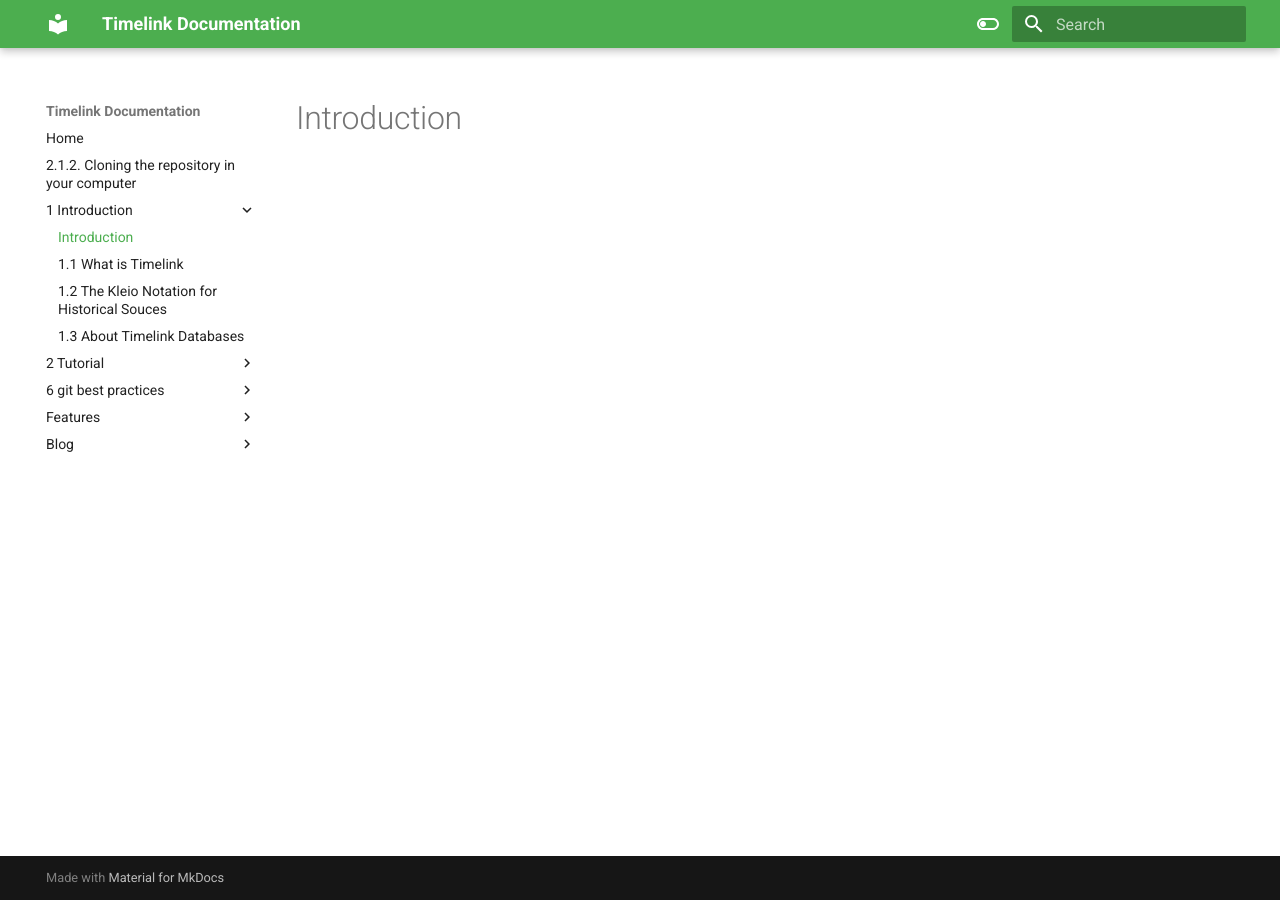
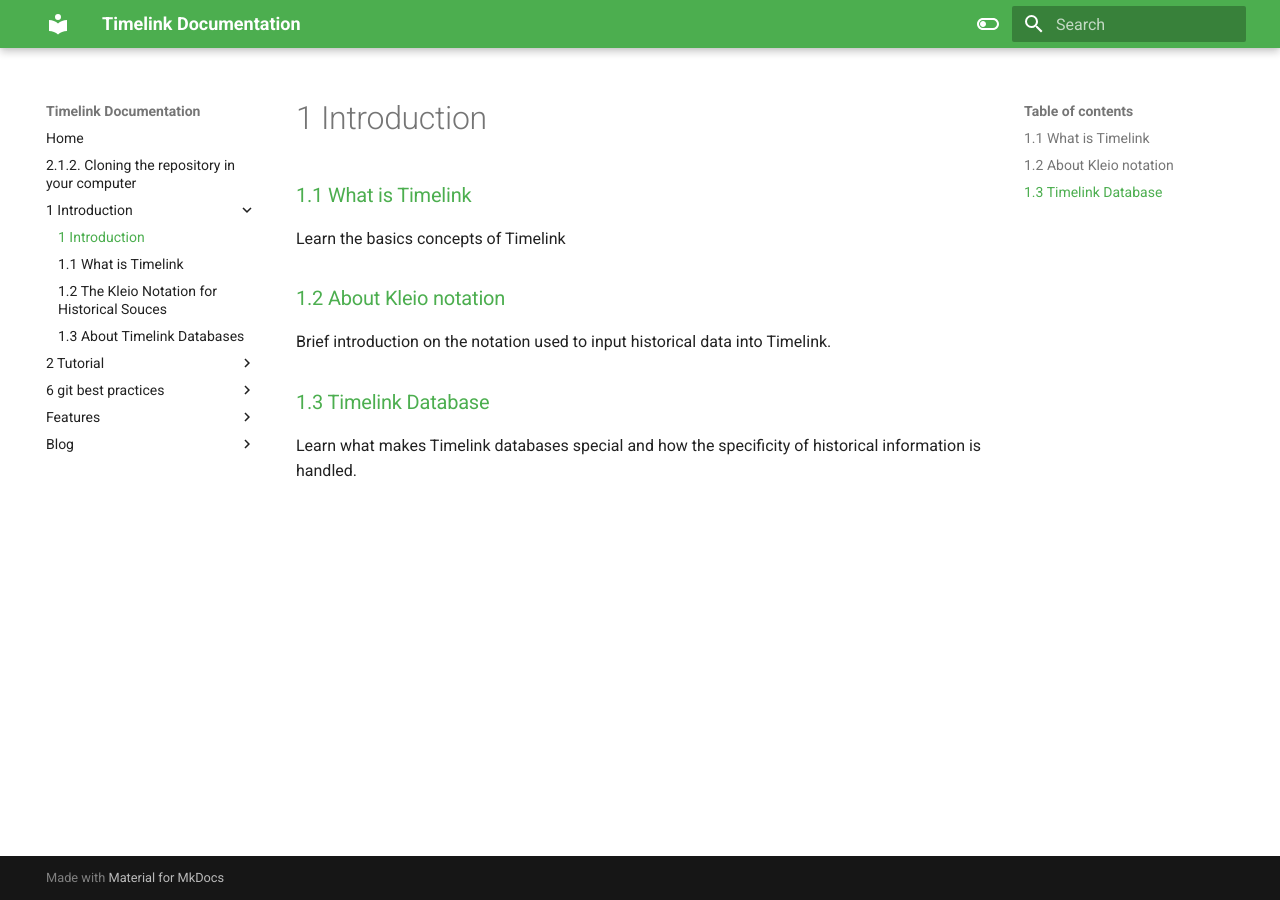
Before and after one commit to time-link/timelink-docs, an MkDocs documentation site: the page built from docs/1_Introduction/index.md, in a window 1280 px wide. Built offline with MkDocs 1.6.1 and Material for MkDocs 9.7.7, drawn with Linux system fonts in a browser that asks for light colours.

Commit message:
Improve index of introduction

```diff
--- a/docs/1_Introduction/index.md
+++ b/docs/1_Introduction/index.md
@@ -1 +1,13 @@
-# Introduction
+# 1 Introduction
+
+### [1.1 What is Timelink](app://obsidian.md/1.1%20What%20is%20Timelink.md)
+
+Learn the basics concepts of Timelink
+
+### [1.2 About Kleio notation](app://obsidian.md/1.2%20About%20Kleio%20notation.md)
+
+Brief introduction on the notation used to input historical data into Timelink.
+
+### [1.3 Timelink Database](app://obsidian.md/1.3%20Timelink%20Database.md)
+
+Learn what makes Timelink databases special and how the specificity of historical information is handled.
```
